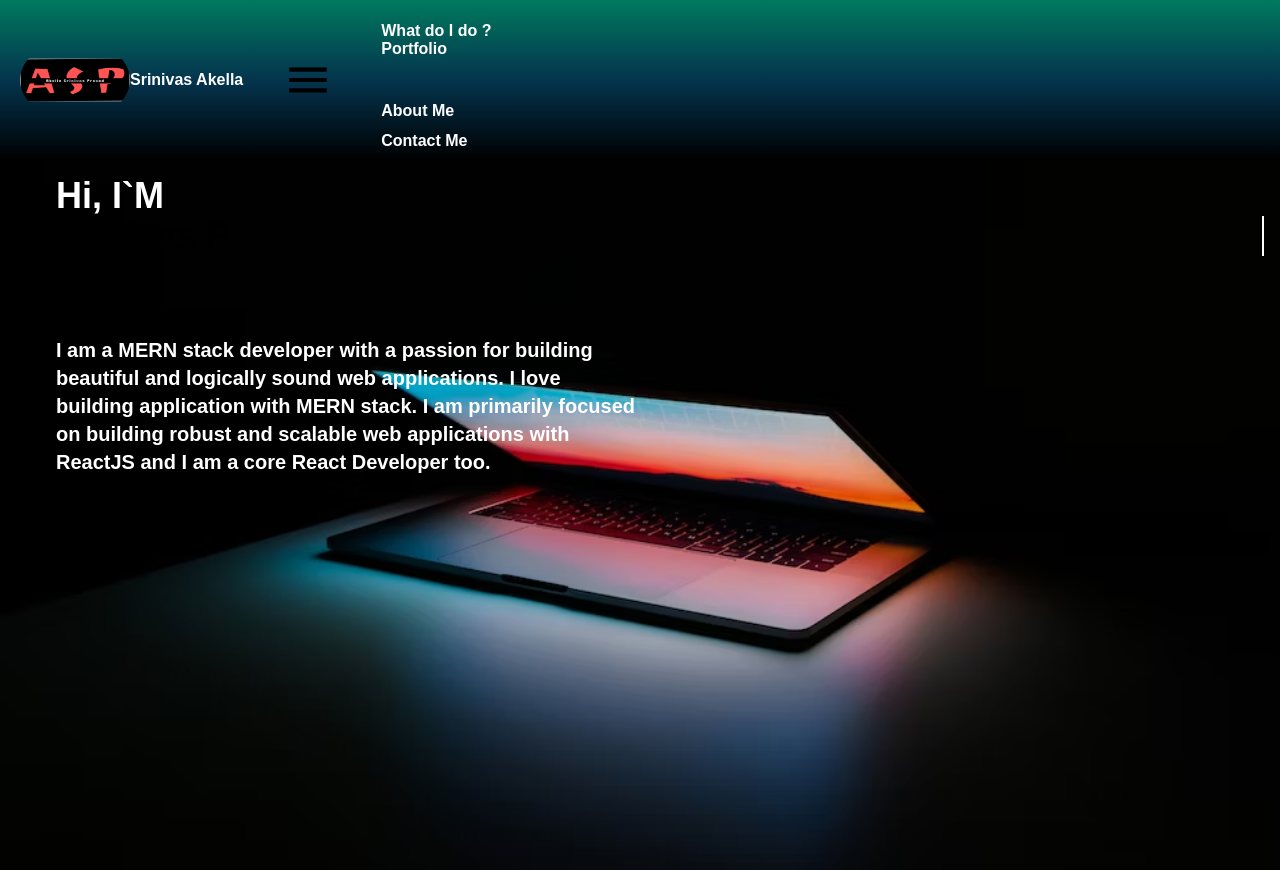
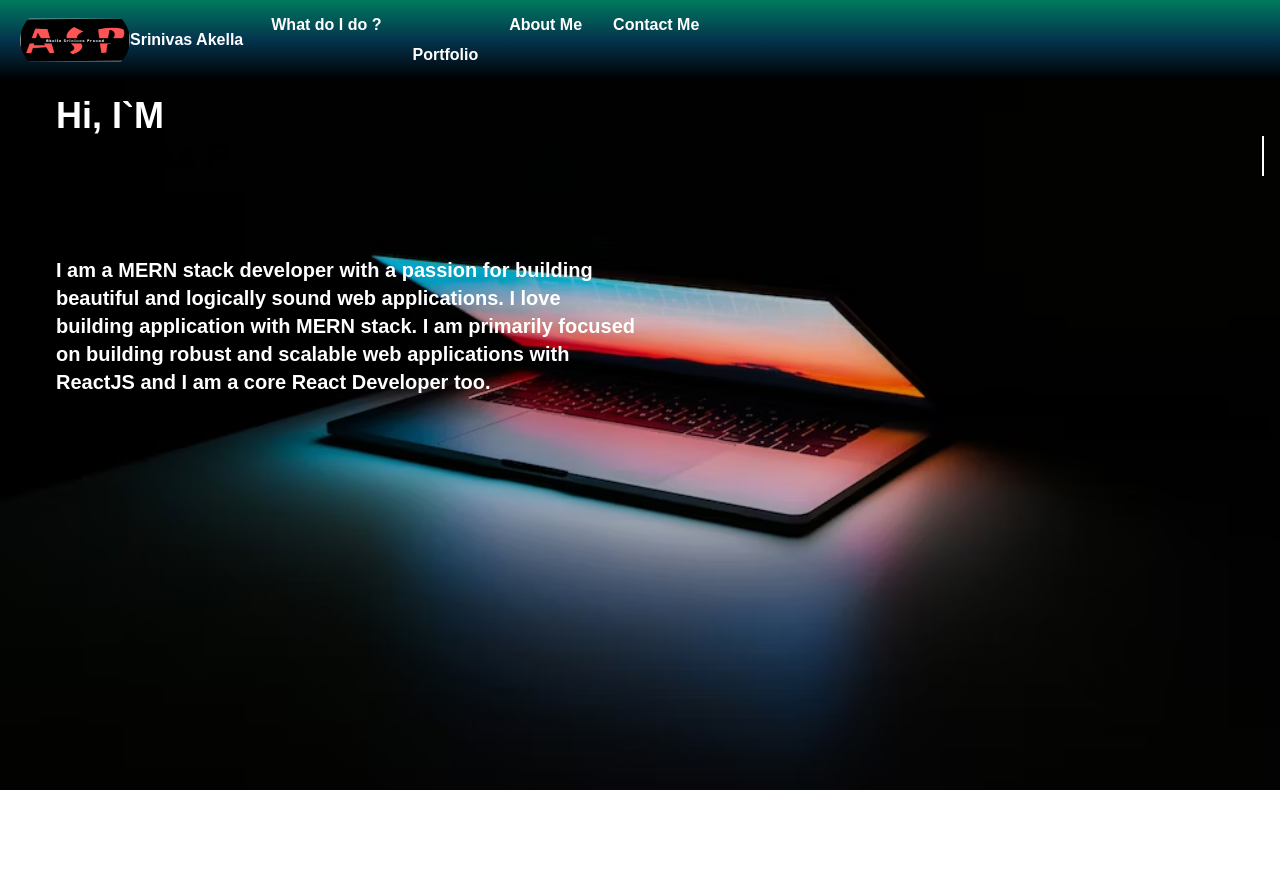
Before and after one commit to 9944098125/next-portfolio, a Next.js app: page / in a window 1280 px wide. After the commit the page ends 800 px from the top, so only its background shows below. Built offline with nearby package versions, Linux system fonts and the light colour scheme.

Commit message:
changed navbar

```diff
--- a/src/Components/Navbar.tsx
+++ b/src/Components/Navbar.tsx
@@ -34,16 +34,14 @@ const Navbar = () => {
 						</h3>
 					</div>
 				</Link>
-				<div className="sm:flex md:hidden px-5">
+				<div className="small-device-menu-container">
 					<MdOutlineMenu
 						onClick={() => setShowMenu(!showMenu)}
 						fontSize={50}
 						className="text-gray-400 cursor-pointer"
 					/>
 					{showMenu && (
-						<div
-							ref={menuRef}
-							className="absolute z-10 right-10 top-50 bg-white py-2 px-4 rounded-md shadow-md">
+						<div ref={menuRef} className="absolute-container">
 							<Link href="/work">
 								<p className="text-md text-gray-700 font-extrabold">
 									What do I do ?
@@ -69,7 +67,7 @@ const Navbar = () => {
 					)}
 				</div>
 
-				<div className="hidden md:flex items-center space-x-4 px-5">
+				<div className="medium-device-menu-container">
 					<Link href="/work">
 						<p className="animate-moveUpDown1 bg-gradient-to-l from-blue-800 via-green-500 to-blue-300 lg:text-md text-white font-extrabold md:w-[150px] p-2 rounded-md">
 							What do I do ?
--- a/src/app/globals.css
+++ b/src/app/globals.css
@@ -142,3 +142,29 @@ body,
 .gradient-bg {
 	background: linear-gradient(to top, black, rgb(4, 52, 78), rgb(0, 122, 94));
 }
+@media screen and (min-width: 768px) {
+	.small-device-menu-container {
+		display: none;
+	}
+	.medium-device-menu-container {
+		display: flex;
+		align-items: center;
+		gap: 15px;
+	}
+}
+@media screen and (max-width: 768px) {
+	.medium-device-menu-container {
+		display: none;
+	}
+	.small-device-menu-container {
+		display: block;
+	}
+	.absolute-container {
+		position: absolute;
+		right: 15px;
+		top: 70px;
+		border-radius: 9px;
+		background-color: white;
+		padding: 15px 20px;
+	}
+}
```
